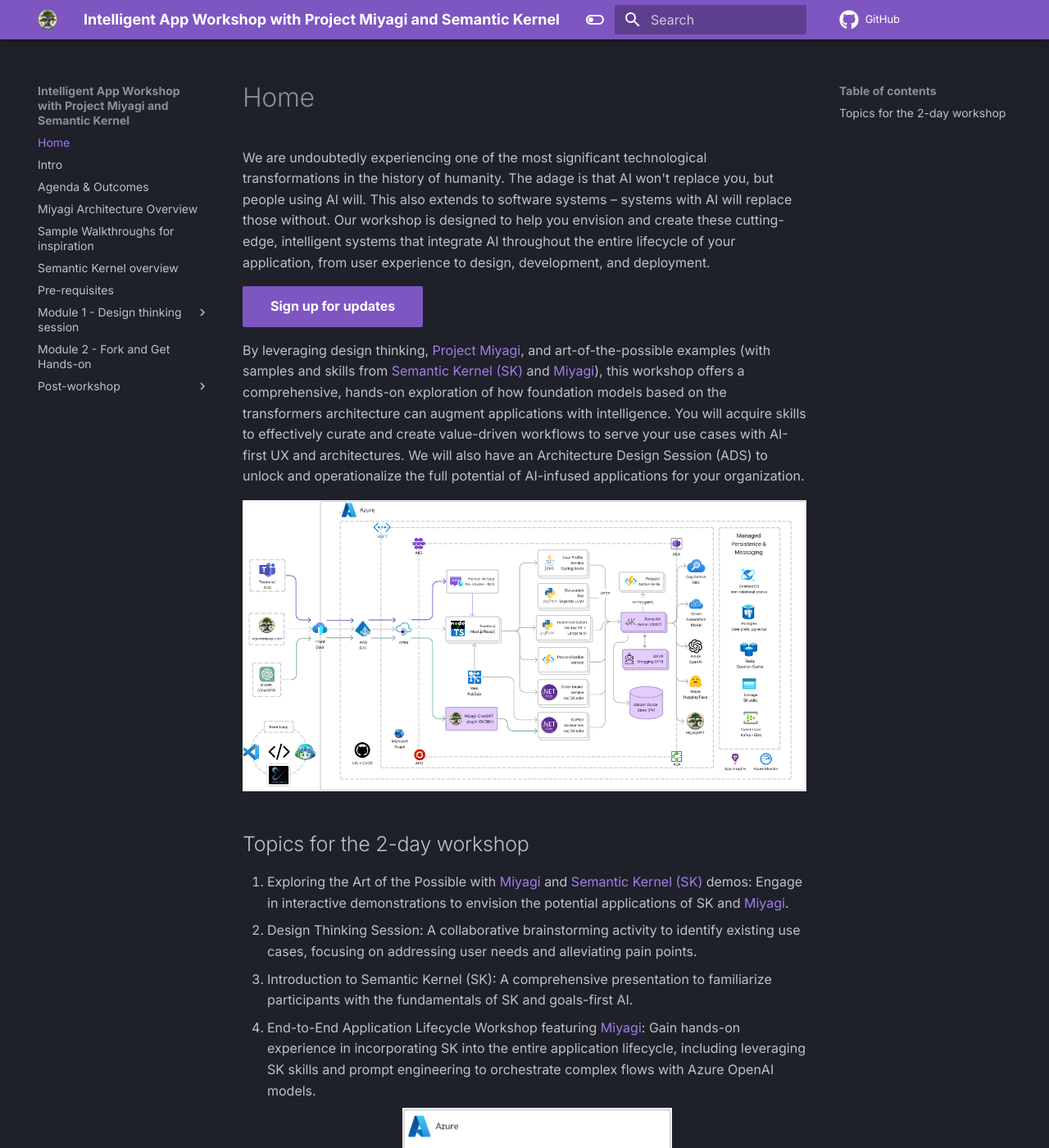
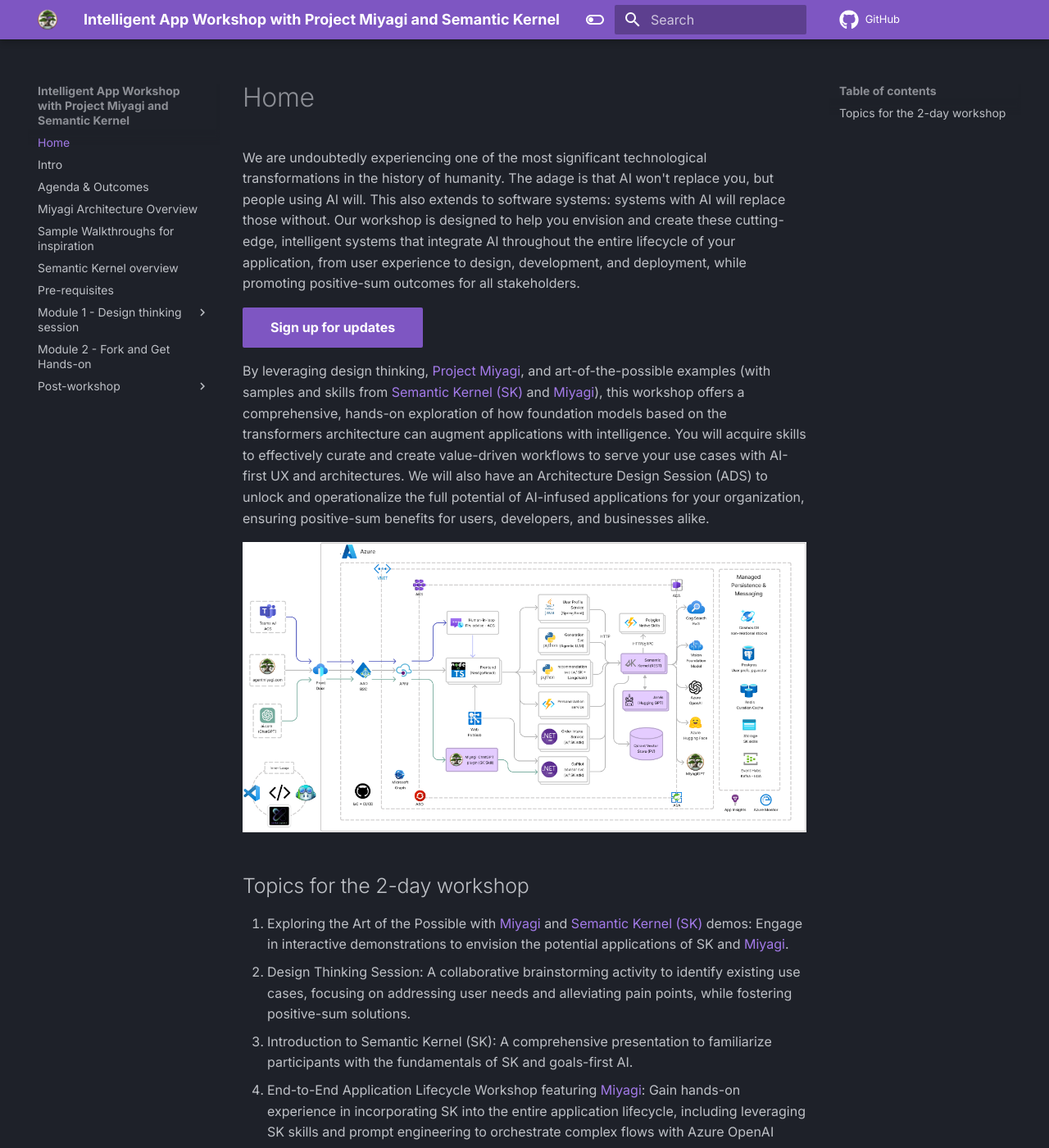
Before and after one commit to Azure/intelligent-app-workshop, an MkDocs documentation site: the page built from docs/index.md, in a window 1280 px wide and 1400 px high. Shown: the whole window at 82% size. Built offline with MkDocs 1.6.1 and Material for MkDocs 9.7.7, drawn with Linux system fonts in a browser that asks for light colours; comment, search, counter and statistics services are not loaded.

Commit message:
update architecture

```diff
--- a/docs/index.md
+++ b/docs/index.md
@@ -1,13 +1,11 @@
 # Home
 
-We are undoubtedly experiencing one of the most significant technological transformations in the history of humanity. The adage is that AI won't replace you, but people using AI will. This also extends to software systems – systems with AI will replace those without. Our workshop is designed to help you envision and create these cutting-edge, intelligent systems that integrate AI throughout the entire lifecycle of your application, from user experience to design, development, and deployment.
-
+We are undoubtedly experiencing one of the most significant technological transformations in the history of humanity. The adage is that AI won't replace you, but people using AI will. This also extends to software systems: systems with AI will replace those without. Our workshop is designed to help you envision and create these cutting-edge, intelligent systems that integrate AI throughout the entire lifecycle of your application, from user experience to design, development, and deployment, while promoting positive-sum outcomes for all stakeholders.
 
 [Sign up for updates](https://forms.office.com/r/rLds2s8RH1){ :target="_blank" .md-button .md-button--primary }
 
 
-By leveraging design thinking, [Project Miyagi](https://github.com/Azure-Samples/miyagi), and art-of-the-possible examples (with samples and skills from [Semantic Kernel (SK)](https://github.com/microsoft/semantic-kernel) and [Miyagi](https://github.com/Azure-Samples/miyagi)), this workshop offers a comprehensive, hands-on exploration of how foundation models based on the transformers architecture can augment applications with intelligence. You will acquire skills to effectively curate and create value-driven workflows to serve your use cases with AI-first UX and architectures. We will also have an Architecture Design Session (ADS) to unlock and operationalize the full potential of AI-infused applications for your organization.
-
+By leveraging design thinking, [Project Miyagi](https://github.com/Azure-Samples/miyagi), and art-of-the-possible examples (with samples and skills from [Semantic Kernel (SK)](https://github.com/microsoft/semantic-kernel) and [Miyagi](https://github.com/Azure-Samples/miyagi)), this workshop offers a comprehensive, hands-on exploration of how foundation models based on the transformers architecture can augment applications with intelligence. You will acquire skills to effectively curate and create value-driven workflows to serve your use cases with AI-first UX and architectures. We will also have an Architecture Design Session (ADS) to unlock and operationalize the full potential of AI-infused applications for your organization, ensuring positive-sum benefits for users, developers, and businesses alike.
 
 ![miyagi-arch](assets/images/wip-azure.png)
 
@@ -15,7 +13,7 @@ By leveraging design thinking, [Project Miyagi](https://github.com/Azure-Samples
 ## Topics for the 2-day workshop
 
 1. Exploring the Art of the Possible with [Miyagi](https://github.com/Azure-Samples/miyagi) and [Semantic Kernel (SK)](https://github.com/microsoft/semantic-kernel) demos: Engage in interactive demonstrations to envision the potential applications of SK and [Miyagi](https://github.com/Azure-Samples/miyagi).
-1. Design Thinking Session: A collaborative brainstorming activity to identify existing use cases, focusing on addressing user needs and alleviating pain points.
+1. Design Thinking Session: A collaborative brainstorming activity to identify existing use cases, focusing on addressing user needs and alleviating pain points, while fostering positive-sum solutions.
 1. Introduction to Semantic Kernel (SK): A comprehensive presentation to familiarize participants with the fundamentals of SK and goals-first AI.
 1. End-to-End Application Lifecycle Workshop featuring [Miyagi](https://github.com/Azure-Samples/miyagi): Gain hands-on experience in incorporating SK into the entire application lifecycle, including leveraging SK skills and prompt engineering to orchestrate complex flows with Azure OpenAI models. <p align="center"><img src="assets/images/basic-arch.png" width=50% /></p>
 1. Architecture Design Session: Dive into the intricacies of designing a robust and effective system architecture to support intelligent app development.
@@ -23,5 +21,4 @@ By leveraging design thinking, [Project Miyagi](https://github.com/Azure-Samples
 ![miyagi-ui](assets/images/ui-annotations.png)
 
 
-
 [See full-agenda](wksp/00-intro/agenda-and-outcomes.md){ .md-button }
```
Also changed, not shown: docs/assets/images/wip-azure.png.
